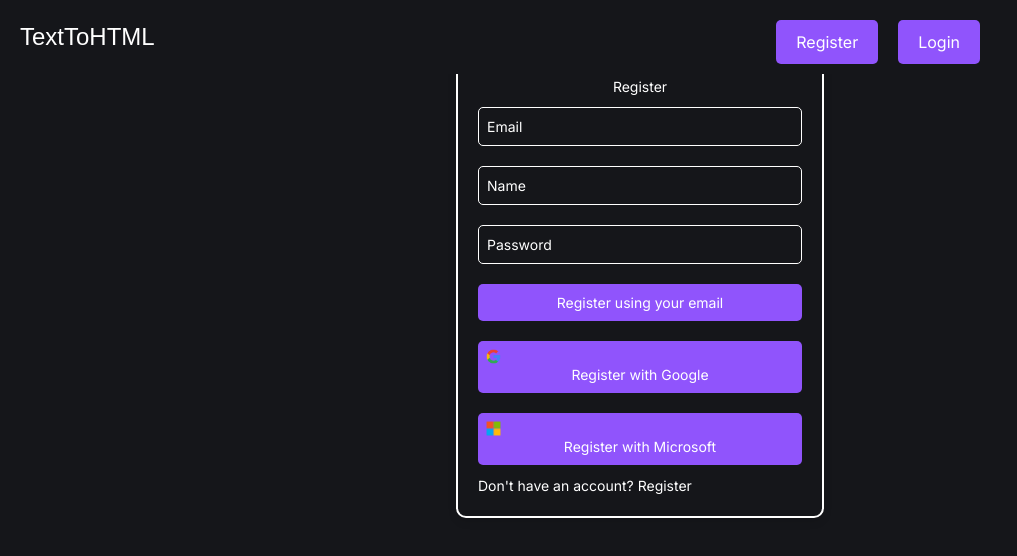
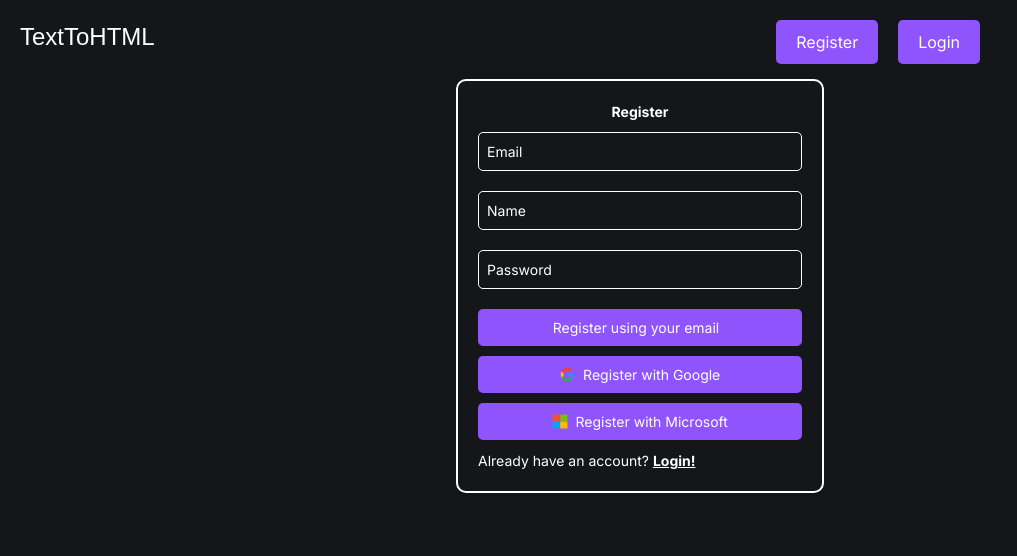
Before and after one commit to randyduong08/TextToHTMLApp, a Next.js app in the folder client/: page /registration in a window 1280 px wide. Shown: the top 556 px of the page, without its empty margins (0-1017 px from the left). Built offline with nearby package versions, Linux system fonts and the light colour scheme.

Commit message:
Adjusting various text and buttons

```diff
--- a/client/src/app/header/headerlayout.css
+++ b/client/src/app/header/headerlayout.css
@@ -37,23 +37,7 @@
     font-size: 16px; /* Adjusted font size */
     color: white;
     transition: color 0.5s; /* Added transition for color change */
-}
-.navbar a:hover {
-    color: #0056b3; /* Change color on hover */
-}
-
-.right-items {
-    display: flex;
-    column-gap: 20px;
-}
-
-.right-items a {
-    padding: 10px;
-    text-decoration: none;
-    font-family: Arial, Helvetica, sans-serif;
-    font-size: 16px; /* Adjusted font size */
-    color: white;
-    transition: color 0.5s; /* Added transition for color change */
+    display:flex;
 }
 
 button.submitButton {
--- a/client/src/app/index/ui/textinput.js
+++ b/client/src/app/index/ui/textinput.js
@@ -35,13 +35,14 @@ export default function InputForm() {
         <div>
             <h2>Enter a prompt</h2>
             <form onSubmit={handleSubmit}>
-                <textarea
-                    class="resize w-96 h-96"
-                    value={prompt}
-                    onChange={(e) => setPrompt(e.target.value)}
-                    placeholder="Enter description of website to generate:"
-                />
-                <br></br>
+            <textarea
+    className="resize h-96"
+    style={{ width: "36rem" }}
+    value={prompt}
+    onChange={(e) => setPrompt(e.target.value)}
+    placeholder="Enter description of website to generate:"
+/>
+                <br />
                 <button type="submit" className="submitButton">Submit</button>
             </form>
         </div>
--- a/client/src/app/login/loginform.css
+++ b/client/src/app/login/loginform.css
@@ -74,7 +74,7 @@ body {
     position: fixed;
     top: 0;
     left: 0;
-    width: 100%;
+    width: 120%;
     background-color: #15161a;
     padding: 10px 20px;
     z-index: 999; /* Ensure the header stays above other content */
--- a/client/src/app/login/loginform.js
+++ b/client/src/app/login/loginform.js
@@ -5,22 +5,29 @@ export default function LoginForm() {
     return (
         <div className="container">
             <Header />
-            <h2 className="flex items-center justify-center" style={{textAlign: 'center'}}>Login</h2> {/* Added inline style for text alignment */}
+        <h2 className="flex items-center justify-center font-bold" style={{textAlign: 'center'}}>Login</h2>
             <form>
                 <input type="email" placeholder="Email" className="email" />
                 <input type="name" placeholder="Name" className="name" />
                 <input type="password" placeholder="Password" className="password" />
-                <button type="submit" className="button email">Register using your email</button>
+                <button type="submit" className="button email flex items-center justify-center p-2 mt-5">
+    <span className="inline-block mr-2">Login using your email</span>
+
+</button>
+<button className="button google flex items-center justify-center p-2 mt-5">
+    <img src="Google Login Icon.png" alt="Google Login Icon" width="5%" height="5%" />
+    <span className="inline-block ml-2">Login with Google</span>
+</button>
+<button className="button microsoft flex items-center justify-center p-2 mt-5">
+    <img src="Windows Login Icon.png" alt="Windows Login Icon" width="5%" height="5%" />
+    <span className="inline-block ml-2">Login with Microsoft</span>
+</button>
+
+
             </form>
-            <button className="button google">
-                <img src="Google Login Icon.png" alt="Google Login Icon" width="5%" height="5%" />Login with Google
-            </button>
-            <button className="button microsoft">
-                <img src="Windows Login Icon.png" alt="Windows Login Icon" width="5%" height="5%" />Login with Microsoft
-            </button>
             <div className="register">
-                <p>Don't have an account? <a href="/registration">Register</a></p>
-            </div>
+    <p>Don't have an account? <a href="/registration" className="font-bold underline">Register!</a></p>
+</div>
         </div>
     );
 }
--- a/client/src/app/registration/registrationform.js
+++ b/client/src/app/registration/registrationform.js
@@ -5,22 +5,30 @@ export default function RegistrationForm() {
     return (
         <div className="container">
             <Header />
-            <h2 className="flex items-center justify-center" style={{textAlign: 'center'}}>Register</h2> {/* Added inline style for text alignment */}
+            <h2 className="flex items-center justify-center font-bold" style={{textAlign: 'center'}}>Register</h2> {/* Added inline style for text alignment */}
             <form>
                 <input type="email" placeholder="Email" className="email" />
                 <input type="name" placeholder="Name" className="name" />
                 <input type="password" placeholder="Password" className="password" />
-                <button type="submit" className="button email">Register using your email</button>
-            </form>
-            <button className="button google">
-                <img src="Google Login Icon.png" alt="Google Login Icon" width="5%" height="5%" />Register with Google
-            </button>
-            <button className="button microsoft">
-                <img src="Windows Login Icon.png" alt="Windows Login Icon" width="5%" height="5%" />Register with Microsoft
-            </button>
-            <div className="register">
-                <p>Don't have an account? <a href="/registration">Register</a></p>
-            </div>
+                <button type="submit" className="button email flex items-center justify-center p-2 mt-5">
+    <span className="inline-block mr-2">Register using your email</span>
+
+</button>
+<button className="button google flex items-center justify-center p-2 mt-5">
+    <img src="Google Login Icon.png" alt="Google Login Icon" width="5%" height="5%" />
+    <span className="inline-block ml-2">Register with Google</span>
+</button>
+<button className="button microsoft flex items-center justify-center p-2 mt-5">
+    <img src="Windows Login Icon.png" alt="Windows Login Icon" width="5%" height="5%" />
+    <span className="inline-block ml-2">Register with Microsoft</span>
+</button>
+
+
+  </form>
+  <div className="register">
+    <p>Already have an account? <a href="/registration" className="font-bold underline">Login!</a></p>
+</div>
+
         </div>
     );
 }
```
